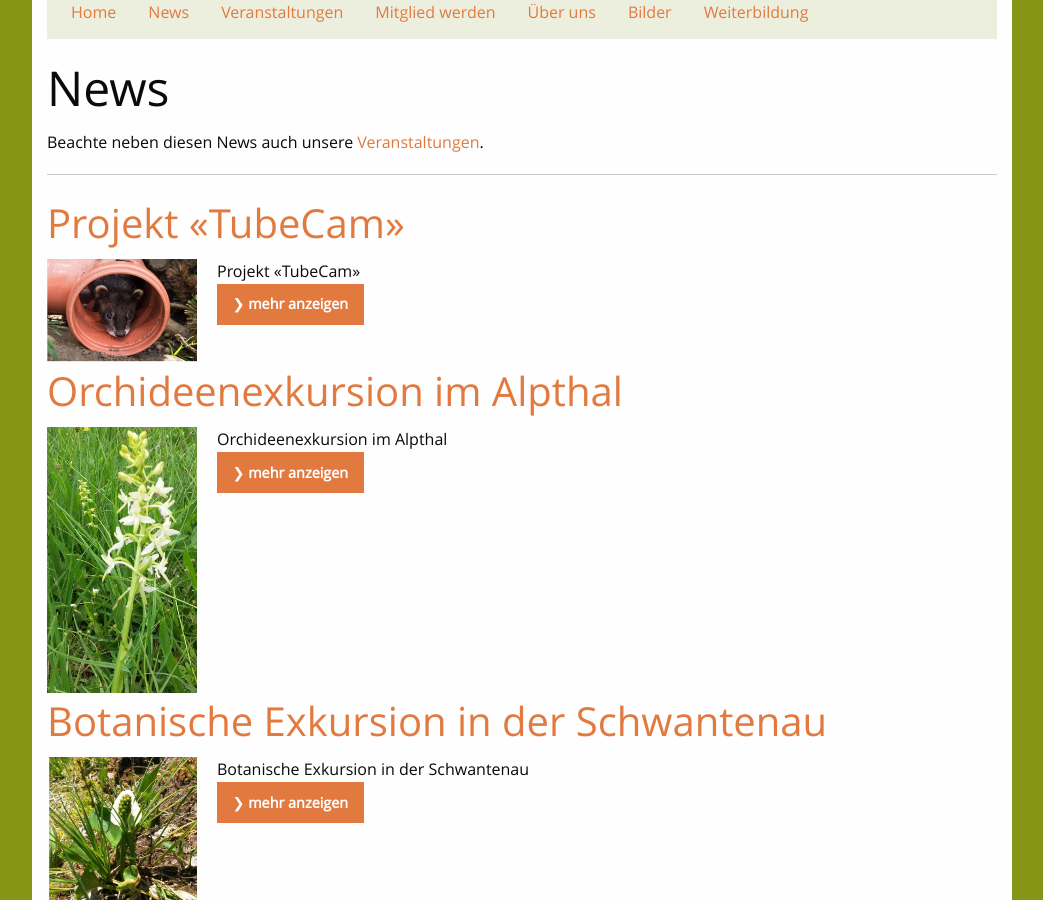
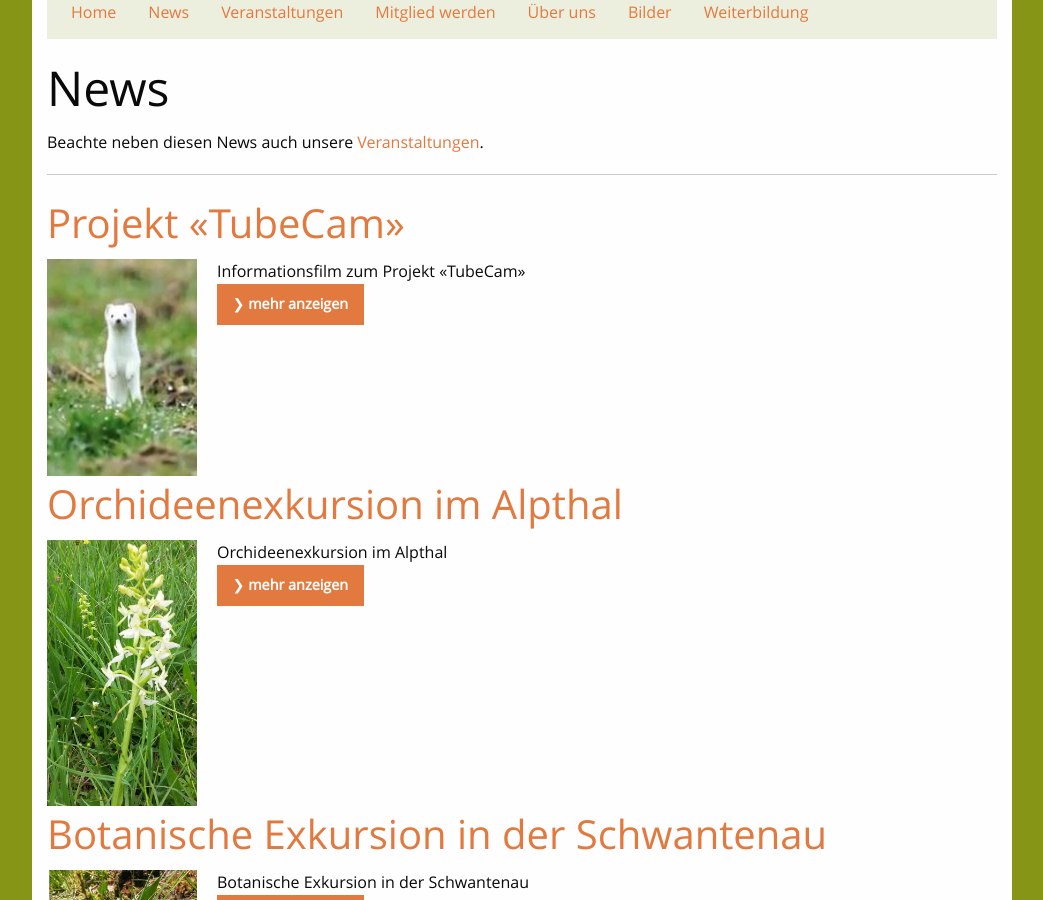
Before and after one commit to Naturschutz-Richterswil-Samstagern/Naturschutz-Richterswil-Samstagern.github.io, a Jekyll site: the page built from _pages/news.html, in a window 1280 px wide and 900 px high, scrolled down 303 px. Shown: the whole window, without its empty margins (118-1161 px from the left). Built offline with Jekyll 4.4.1, drawn with Linux system fonts in a browser that asks for light colours.

Commit message:
Update 2017-10-20-video-tube-cam.md

```diff
--- a/_posts/news/2017-10-20-video-tube-cam.md
+++ b/_posts/news/2017-10-20-video-tube-cam.md
@@ -3,9 +3,9 @@ categories: news
 layout: post
 title: Projekt «TubeCam»
 date: '2017-10-20 09:42 +0100'
-image: /images/news/GV2017.jpg
+image: /images/news/tubecam.jpg
 published: true
-tagline: Projekt «TubeCam»
+tagline: Informationsfilm zum Projekt «TubeCam»
 ---
 
 **Projekt «TubeCam»**
```
